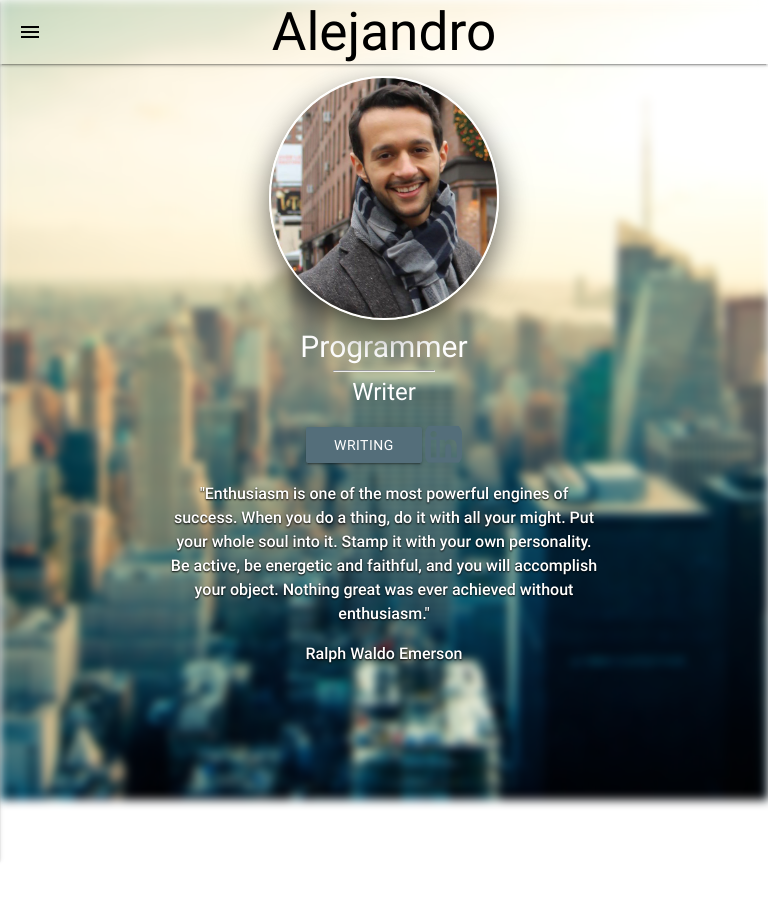
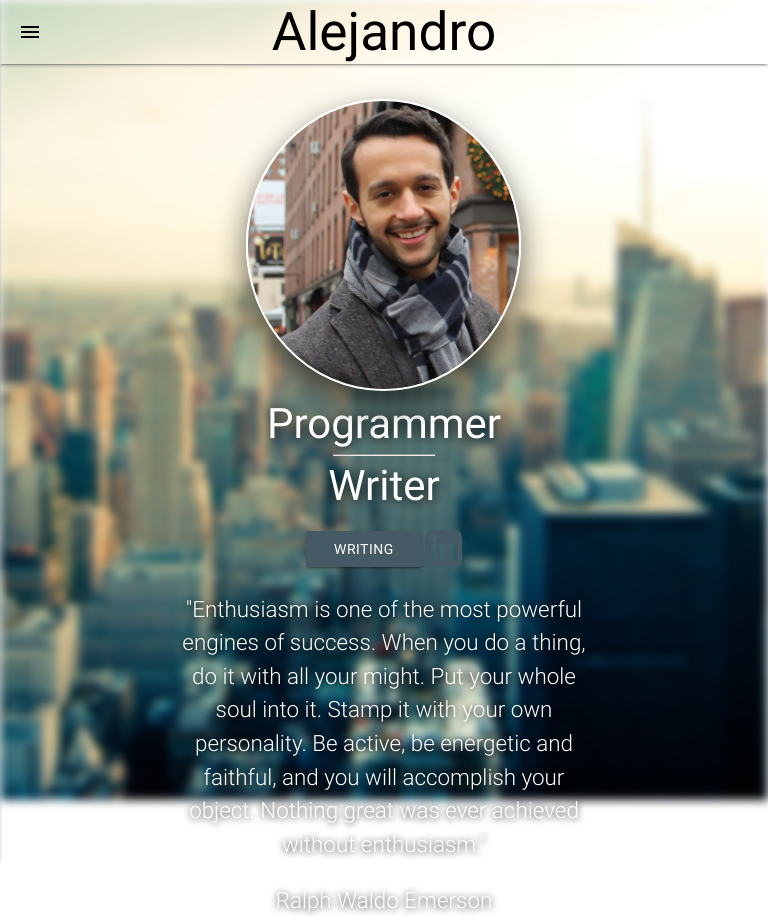
Before and after one commit to alejandroharb/alejandroharb, a plain HTML site: page index.html in a window 768 px wide. Before the commit the page ends 800 px from the top, so only its background shows below. Drawn offline with nearby package versions, Linux system fonts and the light colour scheme.

Commit message:
mobile responsive css changes

```diff
--- a/assets/css/main.css
+++ b/assets/css/main.css
@@ -2,11 +2,11 @@
 	position: fixed;
     left: 0;
     right: 0;
+    top:0;
     bottom:0;
     z-index: -1000;
     display: block;
     width: 100%;
-    height: 800px;
 
     background-image: url("../img/nyc-skyline.jpg");
     background-repeat: no-repeat;
@@ -27,7 +27,7 @@ nav ul a, nav a, nav .brand-logo{
 	color: black;
 }
 nav .brand-logo{
-	font-size:3.8em;
+	font-size:3.7em;
 }
 .fa-2x {
 	vertical-align: 0;
@@ -55,10 +55,12 @@ nav .brand-logo{
 .main-display h1{
 	font-size:30px;
 	margin:0;
+    text-shadow: 0px 1px 12px #000;
 }
 .main-display h2{
 	font-size:24px;
 	margin:0 auto 18px auto;
+    text-shadow: 0px 1px 12px #000;
 }
 .main-display hr{
 	width:100px;
@@ -66,17 +68,56 @@ nav .brand-logo{
 
 .quotes {
 	height: 100px;
-	font-size:16px;
+	font-size:1.12rem;
 	text-align: center;
 	color:white;
-	font-weight: 500;
+	font-weight: 300;
 }
 
 .quotes p{
-	text-shadow: 0px 1px 2px #000;
+	text-shadow: 0px 1px 7px #000;
 }
 
 a.linkedIn {
-    color:#546e7a;
+    color:#455a64 !important;
     border-radius: 11px;
 }
+@media(min-width: 320px) and (max-width: 375px){
+    nav .brand-logo{
+        font-size:2.8em;
+    }
+    .profile-img{
+        width: 145px;
+    }
+    .quotes{
+        font-size:1rem;
+    }
+}
+@media(min-width: 375px) and (max-width: 768px){
+    nav .brand-logo{
+        font-size:2.8em;
+    }
+    .profile-img{
+        width:175px;
+    }
+    .quotes{
+        font-size:1.2rem;
+    }
+}
+@media(min-width:768px) and (max-width:1024px) {
+    nav .brand-logo{
+        font-size:3.8rem;
+    }
+    .main-display img{
+        margin-top:35px;
+    }
+    .profile-img{
+        width:275px;
+    }
+    .main-display h1, .main-display h2{
+        font-size: 3rem;
+    }
+    .quotes{
+        font-size:1.6rem;
+    }
+}
--- a/index.html
+++ b/index.html
@@ -58,7 +58,7 @@
 	  			<h1>Programmer</h1>
 	  			<hr>
 	  			<h2>Writer</h2>
-	  			<a href="http://www.uncovermed.com" class="waves-effect waves-light btn blue-grey darken-1">Writing</a>
+	  			<a href="http://www.uncovermed.com" class="waves-effect waves-light btn blue-grey darken-2">Writing</a>
 	  			<a href="https://www.linkedin.com/in/alejandroharb" class="linkedIn waves-effect waves-light"><i class="fa fa-linkedin-square fa-3x" aria-hidden="true"></i></a>
 	  		</div>
 	  		<div class=" quotes col m8 s12 offset-m2">
```
